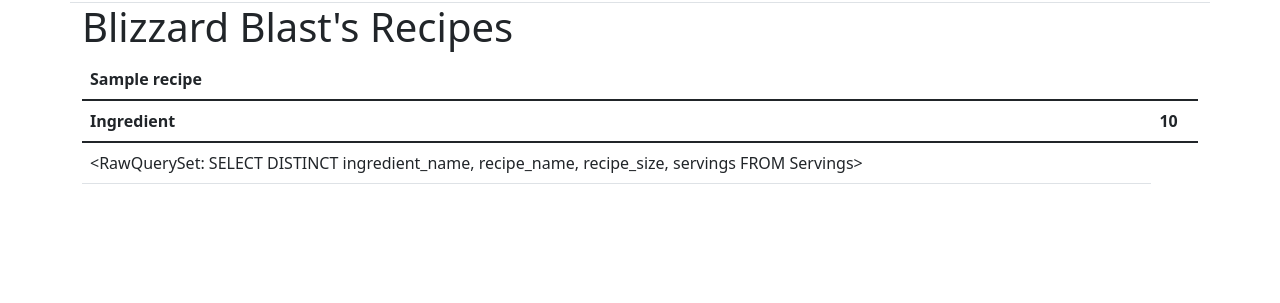
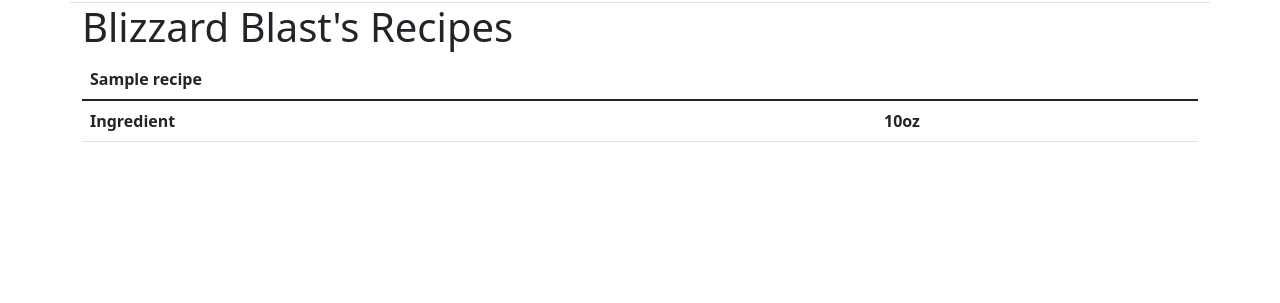
Before and after one commit to CoruscareGames/BlizzardBlast, a Django app: page /recipes/ in a window 1280 px wide. Shown: the part 95-398 px from the top of the page. Run offline with Django 3.2, Linux system fonts and the light colour scheme; tables that the repository leaves empty hold one stand-in row (values such as "Sample post"); lists and menus that the app fills with data are empty; some libraries are stand-ins or nearby versions.

Commit message:
Aligned proper values, but table showing problems

```diff
--- a/Database_Manager/templates/Database_Manager/recipes.html
+++ b/Database_Manager/templates/Database_Manager/recipes.html
@@ -16,20 +16,23 @@
       <thead>
           <th scope="col">Ingredient</th>
           {% for recipe_size in recipe_size %}
-          <th scope="col">{{ recipe_size.recipe_size }}</th>
+          <th scope="col">{{ recipe_size.recipe_size }}oz</th>
           {% endfor %}
       </thead>
 
       <tbody>
-        <tr><td>{{ servingsA }}</td></tr>
-        {% for servingsA in servingsA %}
-          {% if servings.recipe_name == recipe %}
+        {% for servings_ingredients in servings_ingredients %}
+          {% if servings_ingredients.recipe_name == recipe %}
+            <tr>
+              <td>{{ servings_ingredients.ingredient_name.ingredient_name }}</td>
 
-                <tr>
-                  <td>{{ servingsA }}</td>
-                  <td>{{ servings.servings }}</td>
-                </tr>
+              {% for servings_size in servings_size %}
+                {% if servings_size.ingredient_name == servings_ingredients.ingredient_name %}
+                  <td>{{ servings_size.servings }}</td>
+                {% endif %}
+              {% endfor %}
 
+            </tr>
           {% endif %}
         {% endfor %}
       </tbody>
--- a/Database_Manager/views.py
+++ b/Database_Manager/views.py
@@ -33,7 +33,9 @@
         'recipe_size': RecipeSize.objects.all(),
         'recipe_price': RecipePrice.objects.all(),
         'servings': Servings.objects.all(),
-        'servingsA': Servings.objects.raw('SELECT DISTINCT ingredient_name, recipe_name, recipe_size, servings FROM Servings'),
+        'servings_ingredients': Servings.objects.raw('SELECT DISTINCT ingredient_name, recipe_name FROM Servings'),
+        'servings_size': Servings.objects.raw('SELECT ingredient_name, servings, recipe_size FROM Servings'),
+
     }
     return render(request, 'Database_Manager/recipes.html', context)
 
```
